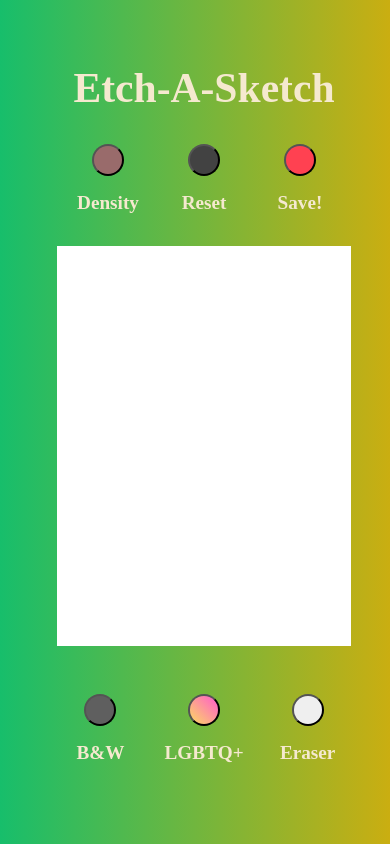
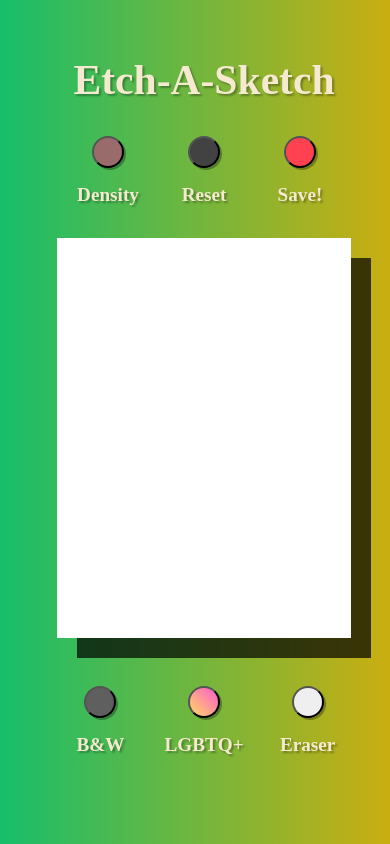
Before and after one commit to darshanCommits/Etch-A-Sketch, a website built with Vite: page index.html in a window 390 px wide. Built offline with nearby package versions, Linux system fonts and the light colour scheme; a web font is replaced by a local one.

Commit message:
some shadows

```diff
--- a/style.css
+++ b/style.css
@@ -3,6 +3,8 @@
 :root {
   --gameWidth: rem;
   --gameHeight: 25rem;
+  text-shadow: 2px 2px 2px rgba(0, 0, 0, 0.3);
+
 }
 
 header {
@@ -71,6 +73,7 @@ body {
   /* width: calc(var(--gameWidth) - 9%); */
   height: var(--gameHeight);
   aspect-ratio: 16/9;
+  filter: drop-shadow(20px 20px rgba(0, 0, 0, 0.7)) ;
 }
 
 .grid-item {
@@ -86,13 +89,19 @@ body {
   align-items: center;
 }
 
+
+
 [class*="btn-"] {
   margin: 0 10px;
   display: flex;
   flex-direction: column;
+  text-align: center;
+  justify-content: center;
   width: 3rem;
   height: 3rem;
   border-radius: 50%;
+  filter: drop-shadow(2px 2px rgba(0, 0, 0, 0.3));
+
 }
 
 .density {
@@ -123,7 +132,7 @@ body {
 
 @media screen and (max-width: 600px) {
   header {
-    margin: 1rem 0 0 0;
+    margin: .5rem 0 0 0;
     font-size: 1.3rem;
   }
 
```
